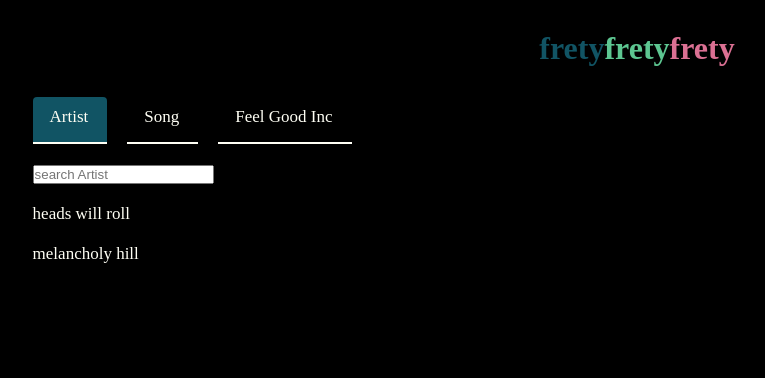
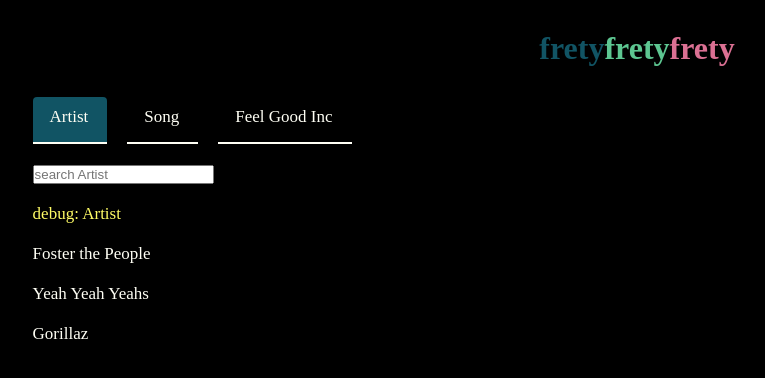
Before and after one commit to velazmig3200/frety-root, a React app: page / in a window 1280 px wide. Both pictures are taken after a click on the element "Artist". Shown: the top 378 px of the page, without its empty margins (3-768 px from the left). Built offline with nearby package versions, Linux system fonts and the light colour scheme.

Commit message:
get random song item
setting up PageDisplay component to get random song item and random artist item. (updated webpack scripts, run with watch instead of live server)

```diff
--- a/package.json
+++ b/package.json
@@ -5,8 +5,9 @@
 	"main": "index.js",
 	"scripts": {
 		"test": "echo \"Error: no test specified\" && exit 1",
+		"build": "webpack --mode development",
 		"start": "webpack-dev-server --mode development --open --hot",
-	  "build": "webpack --mode production"
+		"bundle": "webpack --mode production"
 	},
 	"keywords": [],
 	"author": "",
--- a/src/components/PageDisplay.js
+++ b/src/components/PageDisplay.js
@@ -3,41 +3,82 @@ import cc from "./styles/classChain";
 import { tabData } from "./data";
 
 class PageDisplay extends Component {
-	constructor(props) {
-		super(props);
+	result = [];
+	elements = [];
 
-		this.state = {
-			displayedItems: [0]
-		};
+	randomSongItem(len) {
+		let keys = Object.keys(tabData);
+		let randomInt = Math.floor(Math.random() * keys.length);
+		let song = tabData[keys[randomInt]]["songInfo"]["Song"];
+		!this.result.includes(song) && this.result.push(song);
+
+		if (this.result.length < len) {
+			this.randomSongItem(len);
+		} else {
+			for (let i = 0; i < this.result.length; i++) {
+				this.elements[i] = (
+					<section key={Math.random()} style={{ color: "var(--white" }}>
+						<br />
+						<p>{this.result[i]}</p>
+					</section>
+				);
+			}
+			return this.elements;
+		}
 	}
 
-	randomItem() {
+	randomArtistItem(len) {
 		let keys = Object.keys(tabData);
-		let length = keys.length;
-		let randomInt = Math.floor(Math.random() * length);
-		return keys[randomInt];
+		let randomInt = Math.floor(Math.random() * keys.length);
+		let Artist = tabData[keys[randomInt]]["songInfo"]["Artist"];
+		!this.result.includes(Artist) && this.result.push(Artist);
+
+		if (this.result.length < len) {
+			this.randomArtistItem(len);
+		} else {
+			for (let i = 0; i < this.result.length; i++) {
+				this.elements[i] = (
+					<section key={Math.random()} style={{ color: "var(--white" }}>
+						<br />
+						<p>{this.result[i]}</p>
+					</section>
+				);
+			}
+			return this.elements;
+		}
 	}
 
 	render() {
 		const { Artist, Song, dataPointer } = this.props;
-		if (dataPointer == Artist || dataPointer == Song) {
+		this.result = [];
+		if (dataPointer == Song) {
+			this.randomSongItem(4);
 			return (
 				<section>
 					<input className={cc("page", "searchBar")} placeholder={`search ${dataPointer}`} />
 					<br />
-
-					<section>
+					<section style={{ color: "var(--highlight2" }}>
 						<br />
-						<p>{this.randomItem()}</p>
+						<p>debug: {dataPointer}</p>
 					</section>
-					<section>
+					{this.elements}
+				</section>
+			);
+		} else if (dataPointer == Artist) {
+			this.randomArtistItem(3);
+			return (
+				<section>
+					<input className={cc("page", "searchBar")} placeholder={`search ${dataPointer}`} />
+					<br />
+					<section style={{ color: "var(--highlight2" }}>
 						<br />
-						<p>{this.randomItem()}</p>
+						<p>debug: {dataPointer}</p>
 					</section>
+					{this.elements}
 				</section>
 			);
 		}
-		return <p>{dataPointer} = PageDisplay data pointer</p>;
+		return <p style={{ color: "var(--highlight2" }}>debug: {dataPointer} = dataPointer</p>;
 	}
 }
 
--- a/webpack.config.js
+++ b/webpack.config.js
@@ -5,6 +5,12 @@ module.exports = {
 	output: {
 		path: path.join(__dirname, "/dist"),
 		filename: "bundle.js"
+	},
+	watch: true,
+	watchOptions: {
+		aggregateTimeout: 600,
+		poll: 3000, // Check for changes every [n] milliseconds
+		ignored: ["/node_modules/"]
 	},
 	plugins: [
 		new HtmlWebpackPlugin({
```
Also changed, not shown: 2 other files (tests, documents, lock files or other folders). Lines whose indentation alone changed are shown as unchanged.
